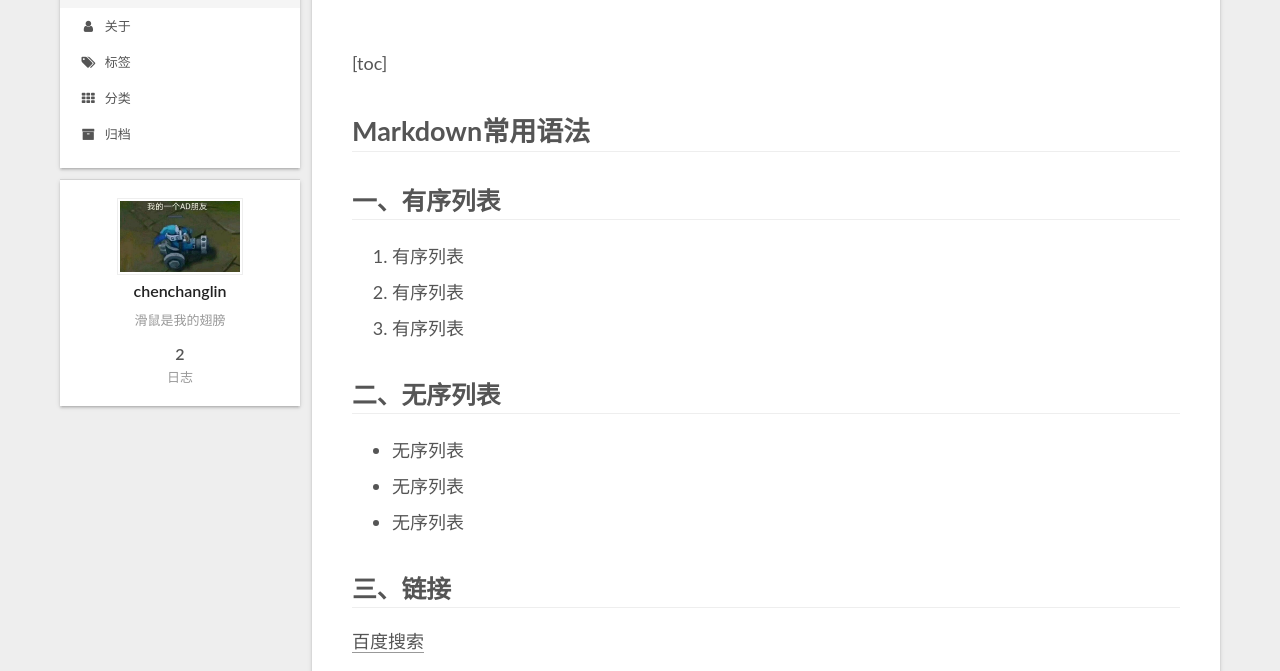
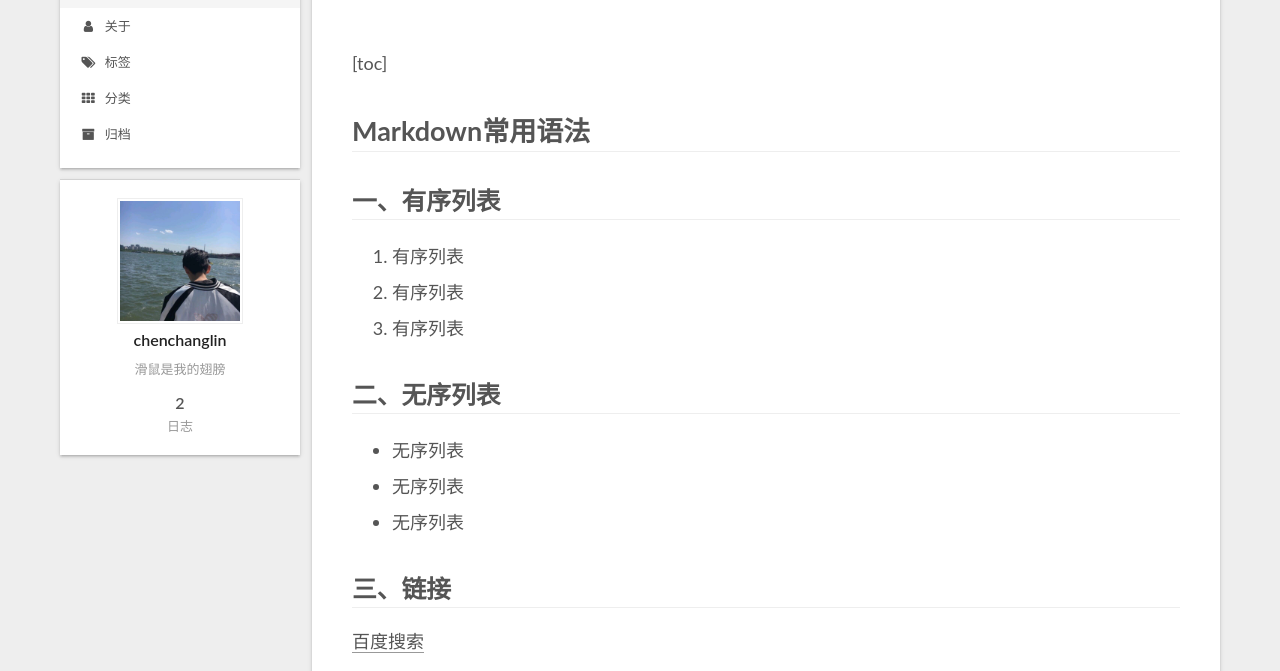
Before and after one commit to ChenCL0903/ChenCL0903.github.io, a plain HTML site: page index.html in a window 1280 px wide. Shown: the part 129-800 px from the top of the page. Drawn offline with Linux system fonts and the light colour scheme.

Commit message:
blog 发布新版本

```diff
--- a/css/main.css
+++ b/css/main.css
@@ -1159,7 +1159,7 @@ pre .javascript .function {
 }
 .links-of-author a::before,
 .links-of-author span.exturl::before {
-  background: #1fe3e9;
+  background: #a24e24;
   border-radius: 50%;
   content: ' ';
   display: inline-block;
--- a/index.html
+++ b/index.html
@@ -185,7 +185,7 @@
     <link itemprop="mainEntityOfPage" href="http://yoursite.com/2019/12/17/Markdown%E5%B8%B8%E7%94%A8%E8%AF%AD%E6%B3%95/">
 
     <span hidden itemprop="author" itemscope itemtype="http://schema.org/Person">
-      <meta itemprop="image" content="/images/2.jpeg">
+      <meta itemprop="image" content="/images/2.jpg">
       <meta itemprop="name" content="chenchanglin">
       <meta itemprop="description" content="滑鼠是我的翅膀">
     </span>
@@ -266,7 +266,7 @@
     <link itemprop="mainEntityOfPage" href="http://yoursite.com/2019/12/17/hello-world/">
 
     <span hidden itemprop="author" itemscope itemtype="http://schema.org/Person">
-      <meta itemprop="image" content="/images/2.jpeg">
+      <meta itemprop="image" content="/images/2.jpg">
       <meta itemprop="name" content="chenchanglin">
       <meta itemprop="description" content="滑鼠是我的翅膀">
     </span>
@@ -389,7 +389,7 @@
       <div class="site-overview-wrap sidebar-panel">
         <div class="site-author motion-element" itemprop="author" itemscope itemtype="http://schema.org/Person">
     <img class="site-author-image" itemprop="image" alt="chenchanglin"
-      src="/images/2.jpeg">
+      src="/images/2.jpg">
   <p class="site-author-name" itemprop="name">chenchanglin</p>
   <div class="site-description" itemprop="description">滑鼠是我的翅膀</div>
 </div>
```
Also changed, not shown: 2019/12/17/Markdown常用语法/index.html (+2 -2 lines), 2019/12/17/hello-world/index.html (+2 -2 lines), archives/2019/12/index.html (+1 -1 lines), archives/2019/index.html (+1 -1 lines), archives/index.html (+1 -1 lines), images/2.jpg (added).
